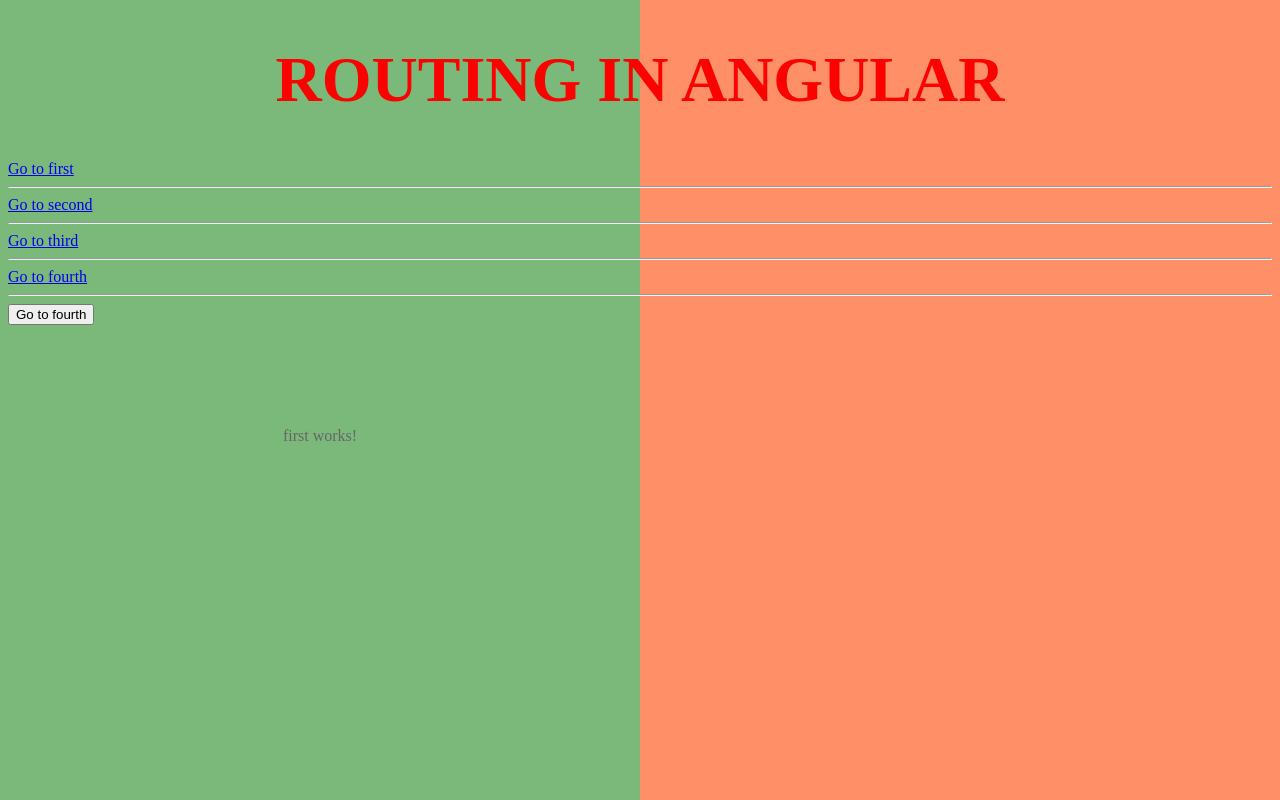
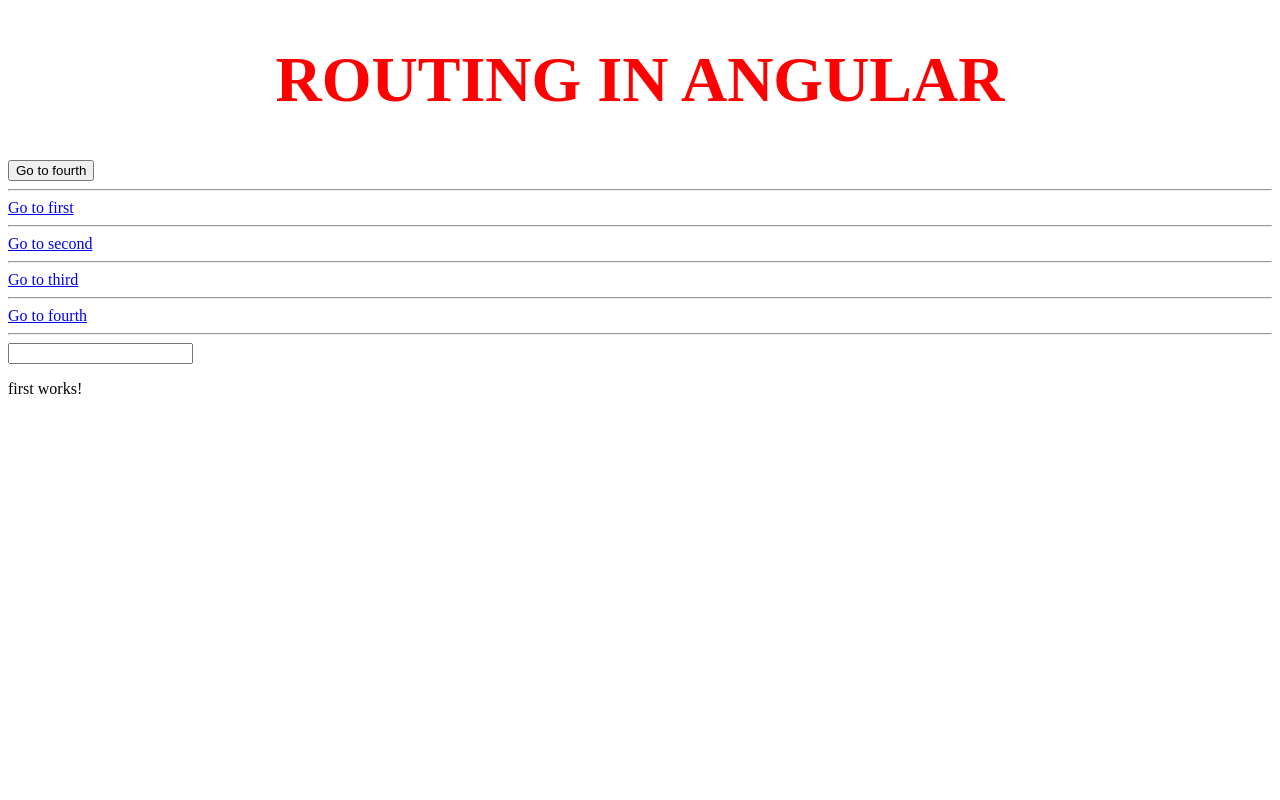
Before and after one commit to Alan114/angular-practice-2, an Angular app: page /first in a window 1280 px wide. Built offline with nearby package versions, Linux system fonts and the light colour scheme.

Commit message:
using reactive forms

```diff
--- a/src/app/app.component.html
+++ b/src/app/app.component.html
@@ -1,6 +1,8 @@
 <h1>{{ "Routing in Angular" | uppercase }}</h1>
+<button (click)="goToRoute()">Go to fourth</button>
 
 <div>
+  <hr />
   <a routerLink="/first">Go to first</a>
   <hr />
   <a routerLink="/second">Go to second</a>
@@ -11,14 +13,7 @@
   <hr />
 </div>
 
-<button (click)="goToRoute()">Go to fourth</button>
+<input type="text" [formControl]="testProp" name="testProp" />
+{{ testProp.value }}
 
-<div class="split left">
-  <div class="centered">
-    <router-outlet></router-outlet>
-  </div>
-</div>
-
-<div class="split right">
-  <div class="centered"></div>
-</div>
+<router-outlet></router-outlet>
--- a/src/app/app.component.scss
+++ b/src/app/app.component.scss
@@ -3,37 +3,3 @@
     font-size: 4rem;
     color: red;
 }
-
-/* Split the screen in half */
-.split {
-    height: 100%;
-    width: 50%;
-    position: fixed;
-    z-index: -1;
-    top: 0;
-    overflow-x: hidden;
-    padding-top: 20px;
-  }
-
-  /* Control the left side */
-  .left {
-    left: 0;
-    background-color: forestgreen;
-    opacity: 60%;
-  }
-
-  /* Control the right side */
-  .right {
-    right: 0;
-    background-color: orangered;
-    opacity: 60%;
-  }
-
-  /* If you want the content centered horizontally and vertically */
-  .centered {
-    position: relative;
-    top: 50%;
-    left: 50%;
-    transform: translate(-50%, -50%);
-    text-align: center;
-  }
--- a/src/app/app.component.ts
+++ b/src/app/app.component.ts
@@ -1,4 +1,5 @@
 import { Component } from '@angular/core';
+import { FormControl } from '@angular/forms';
 import { Router } from '@angular/router';
 
 @Component({
@@ -8,6 +9,7 @@
 })
 export class AppComponent {
   title = 'myapp2';
+  testProp = new FormControl('');
   constructor(private router: Router) {
     this.router.events.subscribe((e) => {
       console.log(e);
```
Also changed, not shown: src/app/app.module.ts (+5 -7 lines).
